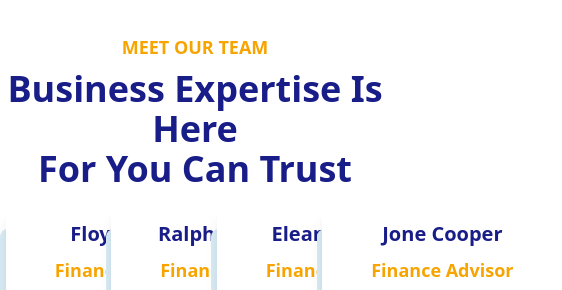
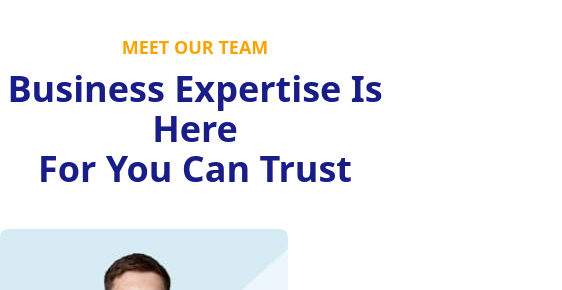
Before and after one commit to bpartho/Buisness_website_tailwind, a plain HTML site: page src/about.html in a window 390 px wide. Shown: the part 3896-4186 px from the top of the page, 562 px wide, since content can reach past the window. Drawn offline with Linux system fonts and the light colour scheme.

Commit message:
add about section

```diff
--- a/src/about.html
+++ b/src/about.html
@@ -456,7 +456,7 @@
     <h1 class="text-[#F7A400] text-lg font-semibold text-center">MEET OUR TEAM</h1>
     <p class="text-[#191D88] text-4xl font-bold text-center pt-2">Business Expertise Is Here <br>
         For You Can Trust</p>
-        <div class="pt-10 flex items-center justify-center gap-x-8">
+        <div class="pt-10 sm:flex grid grid-cols-1 gap-y-28 sm:items-center sm:justify-center sm:gap-x-8">
             <div class="relative">
                 <img class="rounded-lg" src="/images/h4_team_img01.jpg" alt="">
                 <div class="bg-white shadow-lg rounded-md w-[240px] h-[124px] absolute bottom-[-15%] left-[8%]">
```
Also changed, not shown: src/index.html (+0 -5 lines), src/output.css.
